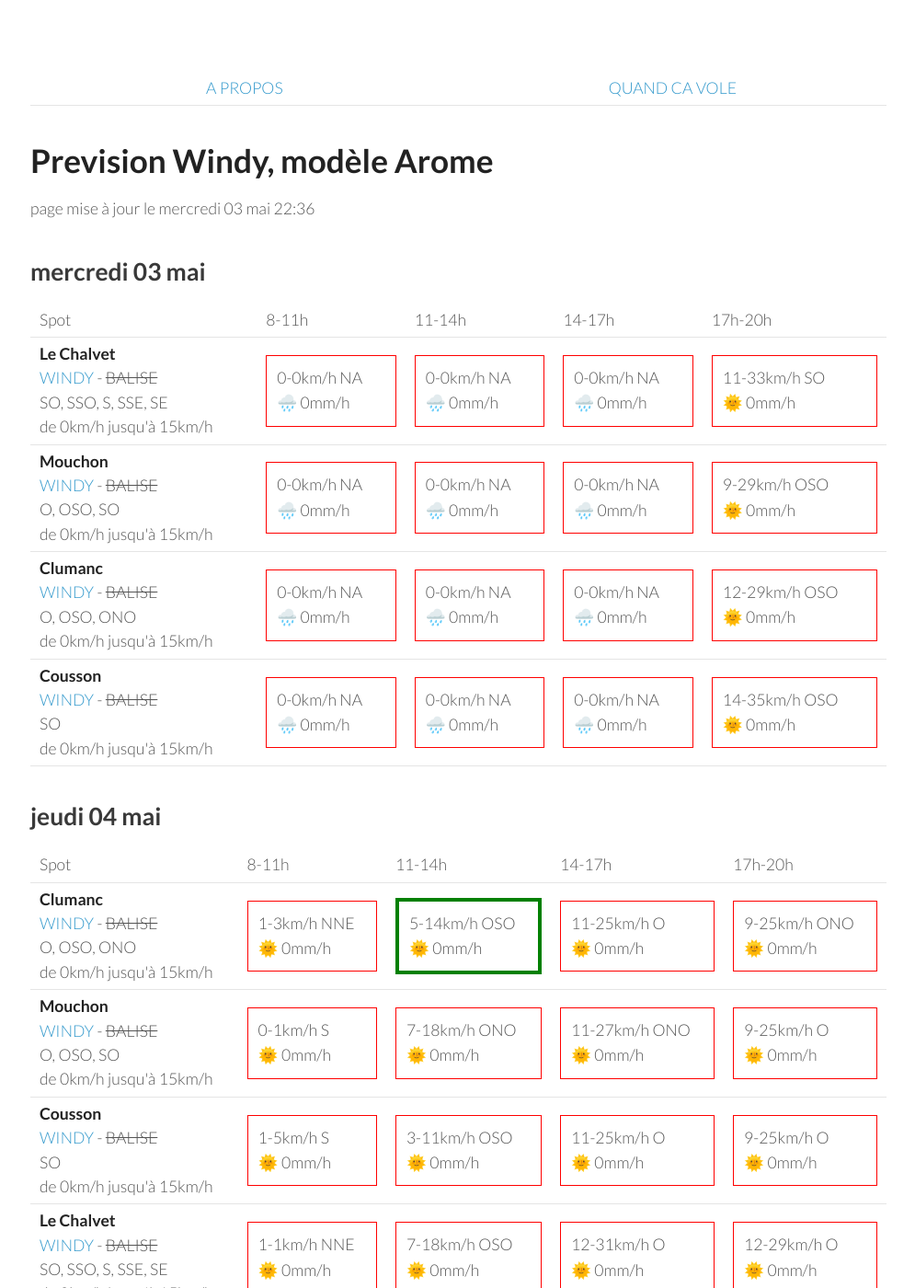
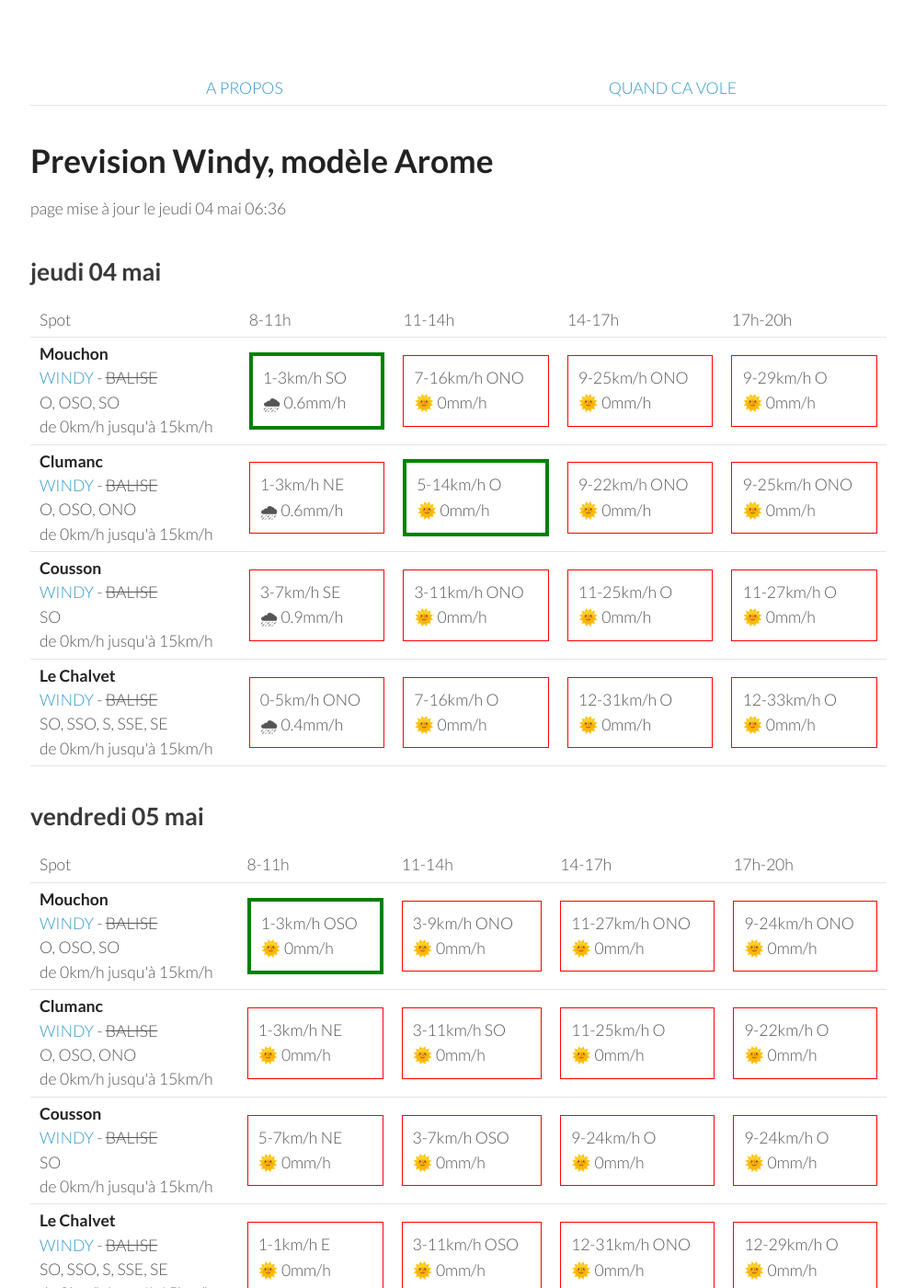
Before and after one commit to parapente-dans-le-nord/parapente-dans-le-nord.github.io, a Jekyll site: the page built from saint_andre.markdown, in a window 1280 px wide and 1400 px high. Shown: the whole window at 92% size, without its empty margins (25-1020 px from the left). Built offline with Jekyll 4.4.1, drawn with Linux system fonts in a browser that asks for light colours; some of the changed text lies outside the part shown.

Commit message:
update index.markdown

```diff
--- a/saint_andre.markdown
+++ b/saint_andre.markdown
@@ -7,60 +7,8 @@ title:  "Tous les spots"
 {: .links}
 
 # Prevision Windy, modèle Arome
-page mise à jour le mercredi 03 mai 22:36
+page mise à jour le jeudi 04 mai 06:36
 
-## mercredi 03 mai
-
-{::nomarkdown}
-<table>
-  <tbody>
-    <tr>
-      <td>Spot</td>
-      <td>8-11h</td>
-      <td>11-14h</td>
-      <td>14-17h</td>
-      <td>17h-20h</td>
-    </tr>
-<tr>
-        <td><strong>Le Chalvet</strong><br><a href="https://windy.com/43.979/6.480?43.866,6.480,10,m:eSsaglX">WINDY</a> - <span class="no-balise"> BALISE </span><br> <span class="vent-favorable">SO, SSO, S, SSE, SE</span><br><span class="force-vent">de 0km/h jusqu'à 15km/h</span> </td>
-
-            <td><div class="not-flyable"><p>0-0km/h NA</p><p>🌧️ 0mm/h</p></div></td>
-            <td><div class="not-flyable"><p>0-0km/h NA</p><p>🌧️ 0mm/h</p></div></td>
-            <td><div class="not-flyable"><p>0-0km/h NA</p><p>🌧️ 0mm/h</p></div></td>
-            <td><div class="not-flyable"><p>11-33km/h SO</p><p>🌞 0mm/h</p></div></td>
-
-    </tr>
-<tr>
-        <td><strong>Mouchon</strong><br><a href="https://windy.com/43.992/6.424?43.878,6.425,10,m:eSuaglR">WINDY</a> - <span class="no-balise"> BALISE </span><br> <span class="vent-favorable">O, OSO, SO</span><br><span class="force-vent">de 0km/h jusqu'à 15km/h</span> </td>
-
-            <td><div class="not-flyable"><p>0-0km/h NA</p><p>🌧️ 0mm/h</p></div></td>
-            <td><div class="not-flyable"><p>0-0km/h NA</p><p>🌧️ 0mm/h</p></div></td>
-            <td><div class="not-flyable"><p>0-0km/h NA</p><p>🌧️ 0mm/h</p></div></td>
-            <td><div class="not-flyable"><p>9-29km/h OSO</p><p>🌞 0mm/h</p></div></td>
-
-    </tr>
-<tr>
-        <td><strong>Clumanc</strong><br><a href="https://windy.com/44.027/6.402?43.914,6.403,10,m:eSxaglP">WINDY</a> - <span class="no-balise"> BALISE </span><br> <span class="vent-favorable">O, OSO, ONO</span><br><span class="force-vent">de 0km/h jusqu'à 15km/h</span> </td>
-
-            <td><div class="not-flyable"><p>0-0km/h NA</p><p>🌧️ 0mm/h</p></div></td>
-            <td><div class="not-flyable"><p>0-0km/h NA</p><p>🌧️ 0mm/h</p></div></td>
-            <td><div class="not-flyable"><p>0-0km/h NA</p><p>🌧️ 0mm/h</p></div></td>
-            <td><div class="not-flyable"><p>12-29km/h OSO</p><p>🌞 0mm/h</p></div></td>
-
-    </tr>
-<tr>
-        <td><strong>Cousson</strong><br><a href="https://windy.com/44.054/6.240?43.940,6.241,10,m:eSAaglz">WINDY</a> - <span class="no-balise"> BALISE </span><br> <span class="vent-favorable">SO</span><br><span class="force-vent">de 0km/h jusqu'à 15km/h</span> </td>
-
-            <td><div class="not-flyable"><p>0-0km/h NA</p><p>🌧️ 0mm/h</p></div></td>
-            <td><div class="not-flyable"><p>0-0km/h NA</p><p>🌧️ 0mm/h</p></div></td>
-            <td><div class="not-flyable"><p>0-0km/h NA</p><p>🌧️ 0mm/h</p></div></td>
-            <td><div class="not-flyable"><p>14-35km/h OSO</p><p>🌞 0mm/h</p></div></td>
-
-    </tr>
-
-</tbody>
-</table>
-{:/}
 ## jeudi 04 mai
 
 {::nomarkdown}
@@ -74,42 +22,42 @@ page mise à jour le mercredi 03 mai 22:36
       <td>17h-20h</td>
     </tr>
 <tr>
-        <td><strong>Clumanc</strong><br><a href="https://windy.com/44.027/6.402?43.914,6.403,10,m:eSxaglP">WINDY</a> - <span class="no-balise"> BALISE </span><br> <span class="vent-favorable">O, OSO, ONO</span><br><span class="force-vent">de 0km/h jusqu'à 15km/h</span> </td>
+        <td><strong>Mouchon</strong><br><a href="https://windy.com/43.992/6.424?43.878,6.425,10,m:eSuaglR">WINDY</a> - <span class="no-balise"> BALISE </span><br> <span class="vent-favorable">O, OSO, SO</span><br><span class="force-vent">de 0km/h jusqu'à 15km/h</span> </td>
 
-            <td><div class="not-flyable"><p>1-3km/h NNE</p><p>🌞 0mm/h</p></div></td>
-            <td><div class="flyable"><p>5-14km/h OSO</p><p>🌞 0mm/h</p></div></td>
-            <td><div class="not-flyable"><p>11-25km/h O</p><p>🌞 0mm/h</p></div></td>
+            <td><div class="flyable"><p>1-3km/h SO</p><p>🌧 0.6mm/h</p></div></td>
+            <td><div class="not-flyable"><p>7-16km/h ONO</p><p>🌞 0mm/h</p></div></td>
             <td><div class="not-flyable"><p>9-25km/h ONO</p><p>🌞 0mm/h</p></div></td>
+            <td><div class="not-flyable"><p>9-29km/h O</p><p>🌞 0mm/h</p></div></td>
 
 
     </tr>
 <tr>
-        <td><strong>Mouchon</strong><br><a href="https://windy.com/43.992/6.424?43.878,6.425,10,m:eSuaglR">WINDY</a> - <span class="no-balise"> BALISE </span><br> <span class="vent-favorable">O, OSO, SO</span><br><span class="force-vent">de 0km/h jusqu'à 15km/h</span> </td>
+        <td><strong>Clumanc</strong><br><a href="https://windy.com/44.027/6.402?43.914,6.403,10,m:eSxaglP">WINDY</a> - <span class="no-balise"> BALISE </span><br> <span class="vent-favorable">O, OSO, ONO</span><br><span class="force-vent">de 0km/h jusqu'à 15km/h</span> </td>
 
-            <td><div class="not-flyable"><p>0-1km/h S</p><p>🌞 0mm/h</p></div></td>
-            <td><div class="not-flyable"><p>7-18km/h ONO</p><p>🌞 0mm/h</p></div></td>
-            <td><div class="not-flyable"><p>11-27km/h ONO</p><p>🌞 0mm/h</p></div></td>
-            <td><div class="not-flyable"><p>9-25km/h O</p><p>🌞 0mm/h</p></div></td>
+            <td><div class="not-flyable"><p>1-3km/h NE</p><p>🌧 0.6mm/h</p></div></td>
+            <td><div class="flyable"><p>5-14km/h O</p><p>🌞 0mm/h</p></div></td>
+            <td><div class="not-flyable"><p>9-22km/h ONO</p><p>🌞 0mm/h</p></div></td>
+            <td><div class="not-flyable"><p>9-25km/h ONO</p><p>🌞 0mm/h</p></div></td>
 
 
     </tr>
 <tr>
         <td><strong>Cousson</strong><br><a href="https://windy.com/44.054/6.240?43.940,6.241,10,m:eSAaglz">WINDY</a> - <span class="no-balise"> BALISE </span><br> <span class="vent-favorable">SO</span><br><span class="force-vent">de 0km/h jusqu'à 15km/h</span> </td>
 
-            <td><div class="not-flyable"><p>1-5km/h S</p><p>🌞 0mm/h</p></div></td>
-            <td><div class="not-flyable"><p>3-11km/h OSO</p><p>🌞 0mm/h</p></div></td>
+            <td><div class="not-flyable"><p>3-7km/h SE</p><p>🌧 0.9mm/h</p></div></td>
+            <td><div class="not-flyable"><p>3-11km/h ONO</p><p>🌞 0mm/h</p></div></td>
             <td><div class="not-flyable"><p>11-25km/h O</p><p>🌞 0mm/h</p></div></td>
-            <td><div class="not-flyable"><p>9-25km/h O</p><p>🌞 0mm/h</p></div></td>
+            <td><div class="not-flyable"><p>11-27km/h O</p><p>🌞 0mm/h</p></div></td>
 
 
     </tr>
 <tr>
         <td><strong>Le Chalvet</strong><br><a href="https://windy.com/43.979/6.480?43.866,6.480,10,m:eSsaglX">WINDY</a> - <span class="no-balise"> BALISE </span><br> <span class="vent-favorable">SO, SSO, S, SSE, SE</span><br><span class="force-vent">de 0km/h jusqu'à 15km/h</span> </td>
 
-            <td><div class="not-flyable"><p>1-1km/h NNE</p><p>🌞 0mm/h</p></div></td>
-            <td><div class="not-flyable"><p>7-18km/h OSO</p><p>🌞 0mm/h</p></div></td>
+            <td><div class="not-flyable"><p>0-5km/h ONO</p><p>🌧 0.4mm/h</p></div></td>
+            <td><div class="not-flyable"><p>7-16km/h O</p><p>🌞 0mm/h</p></div></td>
             <td><div class="not-flyable"><p>12-31km/h O</p><p>🌞 0mm/h</p></div></td>
-            <td><div class="not-flyable"><p>12-29km/h O</p><p>🌞 0mm/h</p></div></td>
+            <td><div class="not-flyable"><p>12-33km/h O</p><p>🌞 0mm/h</p></div></td>
 
 
     </tr>
@@ -132,40 +80,40 @@ page mise à jour le mercredi 03 mai 22:36
 <tr>
         <td><strong>Mouchon</strong><br><a href="https://windy.com/43.992/6.424?43.878,6.425,10,m:eSuaglR">WINDY</a> - <span class="no-balise"> BALISE </span><br> <span class="vent-favorable">O, OSO, SO</span><br><span class="force-vent">de 0km/h jusqu'à 15km/h</span> </td>
 
-            <td><div class="flyable"><p>3-3km/h SO</p><p>🌞 0mm/h</p></div></td>
-            <td><div class="not-flyable"><p>5-20km/h SO</p><p>🌞 0mm/h</p></div></td>
-            <td><div class="not-flyable"><p>11-31km/h OSO</p><p>🌧 0.2mm/h</p></div></td>
-            <td><div class="not-flyable"><p>11-31km/h OSO</p><p>🌞 0mm/h</p></div></td>
+            <td><div class="flyable"><p>1-3km/h OSO</p><p>🌞 0mm/h</p></div></td>
+            <td><div class="not-flyable"><p>3-9km/h ONO</p><p>🌞 0mm/h</p></div></td>
+            <td><div class="not-flyable"><p>11-27km/h ONO</p><p>🌞 0mm/h</p></div></td>
+            <td><div class="not-flyable"><p>9-24km/h ONO</p><p>🌞 0mm/h</p></div></td>
+
+
+    </tr>
+<tr>
+        <td><strong>Clumanc</strong><br><a href="https://windy.com/44.027/6.402?43.914,6.403,10,m:eSxaglP">WINDY</a> - <span class="no-balise"> BALISE </span><br> <span class="vent-favorable">O, OSO, ONO</span><br><span class="force-vent">de 0km/h jusqu'à 15km/h</span> </td>
+
+            <td><div class="not-flyable"><p>1-3km/h NE</p><p>🌞 0mm/h</p></div></td>
+            <td><div class="not-flyable"><p>3-11km/h SO</p><p>🌞 0mm/h</p></div></td>
+            <td><div class="not-flyable"><p>11-25km/h O</p><p>🌞 0mm/h</p></div></td>
+            <td><div class="not-flyable"><p>9-22km/h O</p><p>🌞 0mm/h</p></div></td>
+
+
+    </tr>
+<tr>
+        <td><strong>Cousson</strong><br><a href="https://windy.com/44.054/6.240?43.940,6.241,10,m:eSAaglz">WINDY</a> - <span class="no-balise"> BALISE </span><br> <span class="vent-favorable">SO</span><br><span class="force-vent">de 0km/h jusqu'à 15km/h</span> </td>
+
+            <td><div class="not-flyable"><p>5-7km/h NE</p><p>🌞 0mm/h</p></div></td>
+            <td><div class="not-flyable"><p>3-7km/h OSO</p><p>🌞 0mm/h</p></div></td>
+            <td><div class="not-flyable"><p>9-24km/h O</p><p>🌞 0mm/h</p></div></td>
+            <td><div class="not-flyable"><p>9-24km/h O</p><p>🌞 0mm/h</p></div></td>
 
 
     </tr>
 <tr>
         <td><strong>Le Chalvet</strong><br><a href="https://windy.com/43.979/6.480?43.866,6.480,10,m:eSsaglX">WINDY</a> - <span class="no-balise"> BALISE </span><br> <span class="vent-favorable">SO, SSO, S, SSE, SE</span><br><span class="force-vent">de 0km/h jusqu'à 15km/h</span> </td>
 
-            <td><div class="not-flyable"><p>0-1km/h E</p><p>🌞 0mm/h</p></div></td>
-            <td><div class="not-flyable"><p>5-18km/h SSO</p><p>🌞 0mm/h</p></div></td>
-            <td><div class="not-flyable"><p>11-31km/h OSO</p><p>🌧 0.2mm/h</p></div></td>
-            <td><div class="not-flyable"><p>11-31km/h OSO</p><p>🌞 0mm/h</p></div></td>
-
-
-    </tr>
-<tr>
-        <td><strong>Clumanc</strong><br><a href="https://windy.com/44.027/6.402?43.914,6.403,10,m:eSxaglP">WINDY</a> - <span class="no-balise"> BALISE </span><br> <span class="vent-favorable">O, OSO, ONO</span><br><span class="force-vent">de 0km/h jusqu'à 15km/h</span> </td>
-
-            <td><div class="not-flyable"><p>1-3km/h ENE</p><p>🌞 0mm/h</p></div></td>
-            <td><div class="not-flyable"><p>5-22km/h SO</p><p>🌞 0mm/h</p></div></td>
-            <td><div class="not-flyable"><p>11-33km/h OSO</p><p>🌞 0mm/h</p></div></td>
-            <td><div class="not-flyable"><p>11-33km/h O</p><p>🌞 0mm/h</p></div></td>
-
-
-    </tr>
-<tr>
-        <td><strong>Cousson</strong><br><a href="https://windy.com/44.054/6.240?43.940,6.241,10,m:eSAaglz">WINDY</a> - <span class="no-balise"> BALISE </span><br> <span class="vent-favorable">SO</span><br><span class="force-vent">de 0km/h jusqu'à 15km/h</span> </td>
-
-            <td><div class="not-flyable"><p>1-3km/h ENE</p><p>🌞 0mm/h</p></div></td>
-            <td><div class="not-flyable"><p>5-20km/h OSO</p><p>🌞 0mm/h</p></div></td>
-            <td><div class="not-flyable"><p>11-29km/h OSO</p><p>🌞 0mm/h</p></div></td>
-            <td><div class="not-flyable"><p>11-29km/h OSO</p><p>🌞 0mm/h</p></div></td>
+            <td><div class="not-flyable"><p>1-1km/h E</p><p>🌞 0mm/h</p></div></td>
+            <td><div class="not-flyable"><p>3-11km/h OSO</p><p>🌞 0mm/h</p></div></td>
+            <td><div class="not-flyable"><p>12-31km/h ONO</p><p>🌞 0mm/h</p></div></td>
+            <td><div class="not-flyable"><p>12-29km/h O</p><p>🌞 0mm/h</p></div></td>
 
 
     </tr>
@@ -186,42 +134,42 @@ page mise à jour le mercredi 03 mai 22:36
       <td>17h-20h</td>
     </tr>
 <tr>
-        <td><strong>Cousson</strong><br><a href="https://windy.com/44.054/6.240?43.940,6.241,10,m:eSAaglz">WINDY</a> - <span class="no-balise"> BALISE </span><br> <span class="vent-favorable">SO</span><br><span class="force-vent">de 0km/h jusqu'à 15km/h</span> </td>
+        <td><strong>Mouchon</strong><br><a href="https://windy.com/43.992/6.424?43.878,6.425,10,m:eSuaglR">WINDY</a> - <span class="no-balise"> BALISE </span><br> <span class="vent-favorable">O, OSO, SO</span><br><span class="force-vent">de 0km/h jusqu'à 15km/h</span> </td>
 
-            <td><div class="not-flyable"><p>5-14km/h ENE</p><p>🌞 0mm/h</p></div></td>
-            <td><div class="not-flyable"><p>7-22km/h OSO</p><p>🌞 0mm/h</p></div></td>
-            <td><div class="not-flyable"><p>11-29km/h SO</p><p>🌞 0mm/h</p></div></td>
-            <td><div class="not-flyable"><p>11-31km/h SO</p><p>🌞 0mm/h</p></div></td>
+            <td><div class="not-flyable"><p>1-9km/h ONO</p><p>🌞 0mm/h</p></div></td>
+            <td><div class="not-flyable"><p>9-25km/h O</p><p>🌞 0mm/h</p></div></td>
+            <td><div class="not-flyable"><p>11-31km/h O</p><p>🌞 0mm/h</p></div></td>
+            <td><div class="not-flyable"><p>12-33km/h OSO</p><p>🌞 0mm/h</p></div></td>
 
 
     </tr>
 <tr>
         <td><strong>Clumanc</strong><br><a href="https://windy.com/44.027/6.402?43.914,6.403,10,m:eSxaglP">WINDY</a> - <span class="no-balise"> BALISE </span><br> <span class="vent-favorable">O, OSO, ONO</span><br><span class="force-vent">de 0km/h jusqu'à 15km/h</span> </td>
 
-            <td><div class="not-flyable"><p>1-11km/h ENE</p><p>🌞 0mm/h</p></div></td>
+            <td><div class="not-flyable"><p>0-11km/h NE</p><p>🌞 0mm/h</p></div></td>
             <td><div class="not-flyable"><p>7-25km/h O</p><p>🌞 0mm/h</p></div></td>
-            <td><div class="not-flyable"><p>11-33km/h OSO</p><p>🌞 0mm/h</p></div></td>
-            <td><div class="not-flyable"><p>11-33km/h OSO</p><p>🌞 0mm/h</p></div></td>
+            <td><div class="not-flyable"><p>9-31km/h O</p><p>🌞 0mm/h</p></div></td>
+            <td><div class="not-flyable"><p>12-33km/h OSO</p><p>🌞 0mm/h</p></div></td>
 
 
     </tr>
 <tr>
-        <td><strong>Mouchon</strong><br><a href="https://windy.com/43.992/6.424?43.878,6.425,10,m:eSuaglR">WINDY</a> - <span class="no-balise"> BALISE </span><br> <span class="vent-favorable">O, OSO, SO</span><br><span class="force-vent">de 0km/h jusqu'à 15km/h</span> </td>
+        <td><strong>Cousson</strong><br><a href="https://windy.com/44.054/6.240?43.940,6.241,10,m:eSAaglz">WINDY</a> - <span class="no-balise"> BALISE </span><br> <span class="vent-favorable">SO</span><br><span class="force-vent">de 0km/h jusqu'à 15km/h</span> </td>
 
-            <td><div class="not-flyable"><p>1-9km/h ENE</p><p>🌞 0mm/h</p></div></td>
-            <td><div class="not-flyable"><p>7-24km/h O</p><p>🌞 0mm/h</p></div></td>
-            <td><div class="not-flyable"><p>11-31km/h OSO</p><p>🌞 0mm/h</p></div></td>
-            <td><div class="not-flyable"><p>11-33km/h OSO</p><p>🌞 0mm/h</p></div></td>
+            <td><div class="not-flyable"><p>5-12km/h ENE</p><p>🌞 0mm/h</p></div></td>
+            <td><div class="not-flyable"><p>5-20km/h OSO</p><p>🌞 0mm/h</p></div></td>
+            <td><div class="not-flyable"><p>9-27km/h OSO</p><p>🌞 0mm/h</p></div></td>
+            <td><div class="not-flyable"><p>12-31km/h OSO</p><p>🌞 0mm/h</p></div></td>
 
 
     </tr>
 <tr>
         <td><strong>Le Chalvet</strong><br><a href="https://windy.com/43.979/6.480?43.866,6.480,10,m:eSsaglX">WINDY</a> - <span class="no-balise"> BALISE </span><br> <span class="vent-favorable">SO, SSO, S, SSE, SE</span><br><span class="force-vent">de 0km/h jusqu'à 15km/h</span> </td>
 
-            <td><div class="not-flyable"><p>1-9km/h N</p><p>🌞 0mm/h</p></div></td>
-            <td><div class="not-flyable"><p>7-24km/h O</p><p>🌞 0mm/h</p></div></td>
-            <td><div class="not-flyable"><p>11-31km/h OSO</p><p>🌞 0mm/h</p></div></td>
-            <td><div class="not-flyable"><p>11-35km/h OSO</p><p>🌞 0mm/h</p></div></td>
+            <td><div class="not-flyable"><p>1-11km/h NO</p><p>🌞 0mm/h</p></div></td>
+            <td><div class="not-flyable"><p>9-25km/h O</p><p>🌞 0mm/h</p></div></td>
+            <td><div class="not-flyable"><p>11-33km/h O</p><p>🌞 0mm/h</p></div></td>
+            <td><div class="not-flyable"><p>12-35km/h OSO</p><p>🌞 0mm/h</p></div></td>
 
 
     </tr>
@@ -244,7 +192,7 @@ page mise à jour le mercredi 03 mai 22:36
 <tr>
         <td><strong>Clumanc</strong><br><a href="https://windy.com/44.027/6.402?43.914,6.403,10,m:eSxaglP">WINDY</a> - <span class="no-balise"> BALISE </span><br> <span class="vent-favorable">O, OSO, ONO</span><br><span class="force-vent">de 0km/h jusqu'à 15km/h</span> </td>
 
-            <td><div class="not-flyable"><p>3-12km/h NE</p><p>🌞 0mm/h</p></div></td>
+            <td><div class="not-flyable"><p>1-12km/h N</p><p>🌞 0mm/h</p></div></td>
             <td><div class="not-flyable"><p>7-25km/h O</p><p>🌞 0mm/h</p></div></td>
             <td><div class="not-flyable"><p>14-40km/h O</p><p>🌞 0mm/h</p></div></td>
             <td><div class="not-flyable"><p>12-40km/h O</p><p>🌞 0mm/h</p></div></td>
@@ -254,7 +202,7 @@ page mise à jour le mercredi 03 mai 22:36
 <tr>
         <td><strong>Mouchon</strong><br><a href="https://windy.com/43.992/6.424?43.878,6.425,10,m:eSuaglR">WINDY</a> - <span class="no-balise"> BALISE </span><br> <span class="vent-favorable">O, OSO, SO</span><br><span class="force-vent">de 0km/h jusqu'à 15km/h</span> </td>
 
-            <td><div class="not-flyable"><p>3-12km/h NNE</p><p>🌞 0mm/h</p></div></td>
+            <td><div class="not-flyable"><p>1-12km/h NNO</p><p>🌞 0mm/h</p></div></td>
             <td><div class="not-flyable"><p>7-24km/h O</p><p>🌞 0mm/h</p></div></td>
             <td><div class="not-flyable"><p>14-38km/h O</p><p>🌞 0mm/h</p></div></td>
             <td><div class="not-flyable"><p>14-38km/h O</p><p>🌞 0mm/h</p></div></td>
@@ -264,8 +212,8 @@ page mise à jour le mercredi 03 mai 22:36
 <tr>
         <td><strong>Cousson</strong><br><a href="https://windy.com/44.054/6.240?43.940,6.241,10,m:eSAaglz">WINDY</a> - <span class="no-balise"> BALISE </span><br> <span class="vent-favorable">SO</span><br><span class="force-vent">de 0km/h jusqu'à 15km/h</span> </td>
 
-            <td><div class="not-flyable"><p>3-11km/h ENE</p><p>🌞 0mm/h</p></div></td>
-            <td><div class="not-flyable"><p>5-18km/h OSO</p><p>🌞 0mm/h</p></div></td>
+            <td><div class="not-flyable"><p>3-11km/h NE</p><p>🌞 0mm/h</p></div></td>
+            <td><div class="not-flyable"><p>7-22km/h O</p><p>🌞 0mm/h</p></div></td>
             <td><div class="not-flyable"><p>11-31km/h OSO</p><p>🌞 0mm/h</p></div></td>
             <td><div class="not-flyable"><p>11-35km/h O</p><p>🌞 0mm/h</p></div></td>
 
@@ -274,8 +222,8 @@ page mise à jour le mercredi 03 mai 22:36
 <tr>
         <td><strong>Le Chalvet</strong><br><a href="https://windy.com/43.979/6.480?43.866,6.480,10,m:eSsaglX">WINDY</a> - <span class="no-balise"> BALISE </span><br> <span class="vent-favorable">SO, SSO, S, SSE, SE</span><br><span class="force-vent">de 0km/h jusqu'à 15km/h</span> </td>
 
-            <td><div class="not-flyable"><p>3-14km/h NNE</p><p>🌞 0mm/h</p></div></td>
-            <td><div class="not-flyable"><p>7-25km/h O</p><p>🌞 0mm/h</p></div></td>
+            <td><div class="not-flyable"><p>3-14km/h NNO</p><p>🌞 0mm/h</p></div></td>
+            <td><div class="not-flyable"><p>7-24km/h O</p><p>🌞 0mm/h</p></div></td>
             <td><div class="not-flyable"><p>12-38km/h O</p><p>🌧 0.2mm/h</p></div></td>
             <td><div class="not-flyable"><p>14-38km/h OSO</p><p>🌞 0mm/h</p></div></td>
 
```
